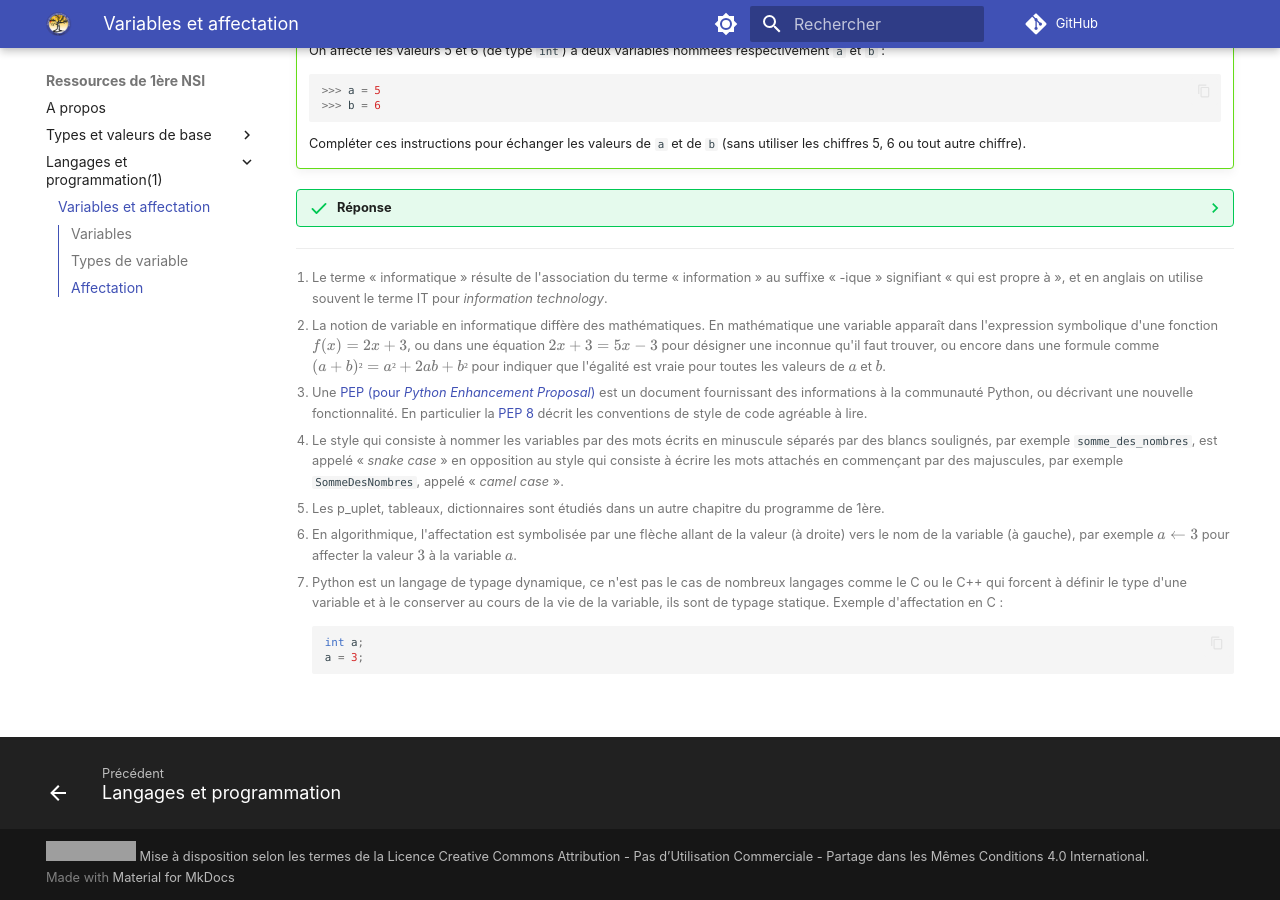
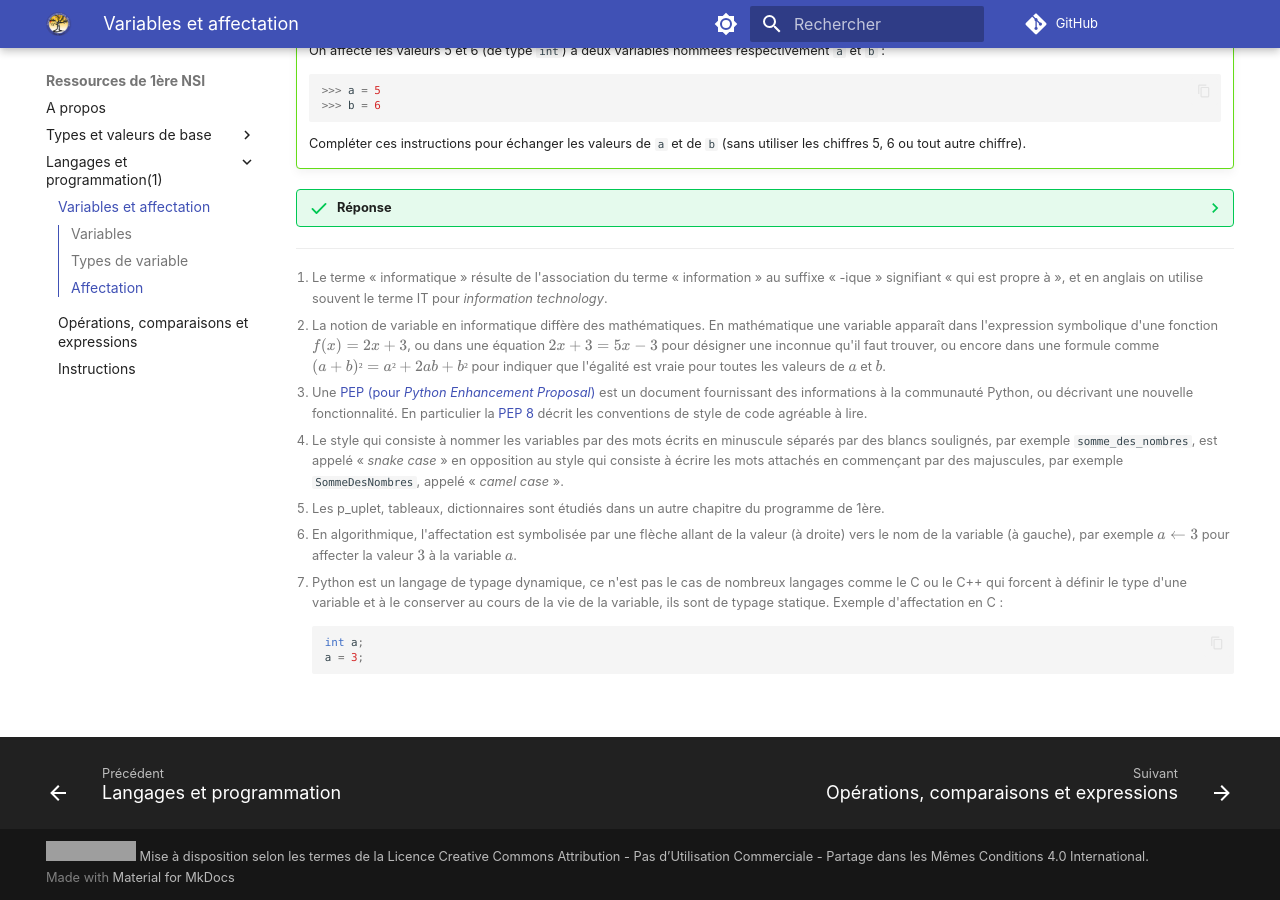
Before and after one commit to eipaca/NSI-1, an MkDocs documentation site: the page built from docs/langages-et-programmation/1-variables-affectation.md, in a window 1280 px wide and 900 px high, scrolled down 2579 px. Built offline with MkDocs 1.6.1 and Material for MkDocs 9.7.7, drawn with Linux system fonts in a browser that asks for light colours; emoji names are drawn with the system emoji font; comment, search, counter and statistics services are not loaded; some of the changed lines change nothing that is shown; grey boxes are pictures that could not be loaded.

Commit message:
Update mkdocs.yml

```diff
--- a/mkdocs.yml
+++ b/mkdocs.yml
@@ -151,8 +151,8 @@ nav:
   - Langages et programmation(1):
     - langages-et-programmation/index.md
     - Variables et affectation: langages-et-programmation/1-variables-affectation.md
-    #- Opérations, comparaisons et expressions: langages-et-programmation/2-operations-comparaisons-expressions.md
-    #- Instructions: langages-et-programmation/3-instructions.md
+    - Opérations, comparaisons et expressions: langages-et-programmation/2-operations-comparaisons-expressions.md
+    - Instructions: langages-et-programmation/3-instructions.md
     #- Constructions élémentaires: langages-et-programmation/4-constructions-elementaires.md
     #- Appel de fonctions: langages-et-programmation/5-fonctions.md
     #- Modules et bibliothèques: langages-et-programmation/6-modules-bibliotheques.md
```
